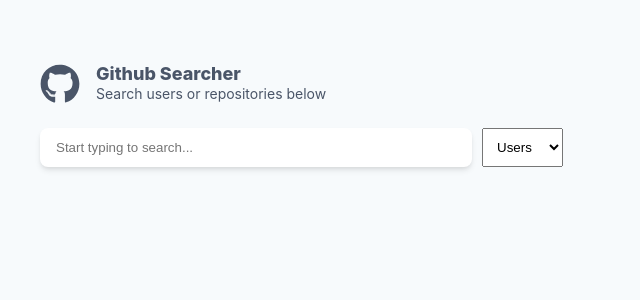
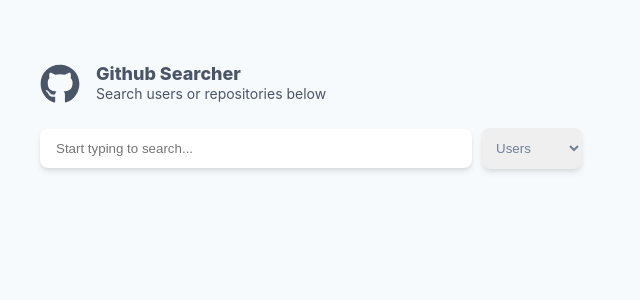
Before and after one commit to estheragbaje/tradeling-code-challenge, a React (Create React App) app: page / in a window 1280 px wide. Shown: the top 300 px of the page, without its empty margins (0-640 px from the left). Built offline with nearby package versions, Linux system fonts and the light colour scheme.

Commit message:
chore: updated select styling

```diff
--- a/src/components/search.tsx
+++ b/src/components/search.tsx
@@ -5,7 +5,7 @@ import debounce from 'lodash.debounce'
 import { useDispatch, useSelector } from 'react-redux'
 import { fetchByQuery, setType, setQuery } from '../redux/reducer'
 import { RootState } from '../redux/store'
-import { searchStyle } from '../global-styles'
+import { searchStyle, selectStyle } from '../global-styles'
 
 export const Search: React.FC = () => {
   const app = useSelector((state: RootState) => state.app)
@@ -40,7 +40,6 @@ export const Search: React.FC = () => {
       <input
         type="text"
         placeholder="Start typing to search..."
-        // style={{ padding: '10px', fontSize: '16px' }}
         value={inputValue}
         onChange={(e) => {
           setInputValue(e.target.value)
@@ -50,7 +49,7 @@ export const Search: React.FC = () => {
       <select
         name="search"
         id="fields"
-        style={{ padding: '10px', marginLeft: '10px' }}
+        style={{ paddingLeft: '10px', maxWidth: '100px' }}
         onChange={(e) => {
           const value = e.target.value
           dispatch(setType(value))
@@ -59,8 +58,11 @@ export const Search: React.FC = () => {
             search(searchQuery)
           }
         }}
+        css={selectStyle}
       >
-        <option value="user">Users</option>
+        <option value="user" style={{ color: 'red' }}>
+          Users
+        </option>
         <option value="repo">Repos</option>
       </select>
     </div>
--- a/src/components/user-card.tsx
+++ b/src/components/user-card.tsx
@@ -31,8 +31,6 @@ interface UserCardProps {
 }
 
 export const UserCard: React.FC<UserCardProps> = ({ data }) => {
-  const max_length = 80
-
   return (
     <div css={cardStyle}>
       <div style={{ flex: 1 }}>
@@ -54,14 +52,18 @@ export const UserCard: React.FC<UserCardProps> = ({ data }) => {
             />
           </a>
           <div style={{ paddingLeft: '20px' }}>
+            {data.name && (
               <div css={responsiveFlex}>
                 <a target="_blank" css={headingStyle} href={data.html_url}>
                   {data.name}
                 </a>
               </div>
+            )}
+
             <p style={{ lineHeight: 1, color: colors.gray.light }}>
               {data.login}
             </p>
+            {data.location && (
               <div
                 style={{
                   display: 'flex',
@@ -74,12 +76,11 @@ export const UserCard: React.FC<UserCardProps> = ({ data }) => {
                   {data.location}
                 </p>
               </div>
+            )}
           </div>
         </div>
 
-        <div css={textStyle}>
-          <p>{data.bio}</p>
-        </div>
+        <div css={textStyle}>{data.bio && <p>{data.bio}</p>}</div>
         {data.twitter_username && (
           <div
             style={{ maxWidth: '300px', display: 'flex', alignItems: 'center' }}
--- a/src/global-styles.tsx
+++ b/src/global-styles.tsx
@@ -167,3 +167,18 @@ export const searchStyle = css({
   width: '100%',
   maxWidth: 400,
 })
+
+export const selectStyle = css({
+  borderWidth: 1,
+  borderRadius: 8,
+  boxShadow: '0 4px 6px -1px rgba(0,0,0,.1),0 2px 4px -1px rgba(0,0,0,.06)',
+  paddingLeft: 16,
+  paddingRight: 16,
+  paddingTop: 12,
+  paddingBottom: 12,
+  border: 'none',
+  width: '100%',
+  maxWidth: 100,
+  marginLeft: 10,
+  color: colors.gray.light,
+})
```
Lines whose indentation alone changed are shown as unchanged.
